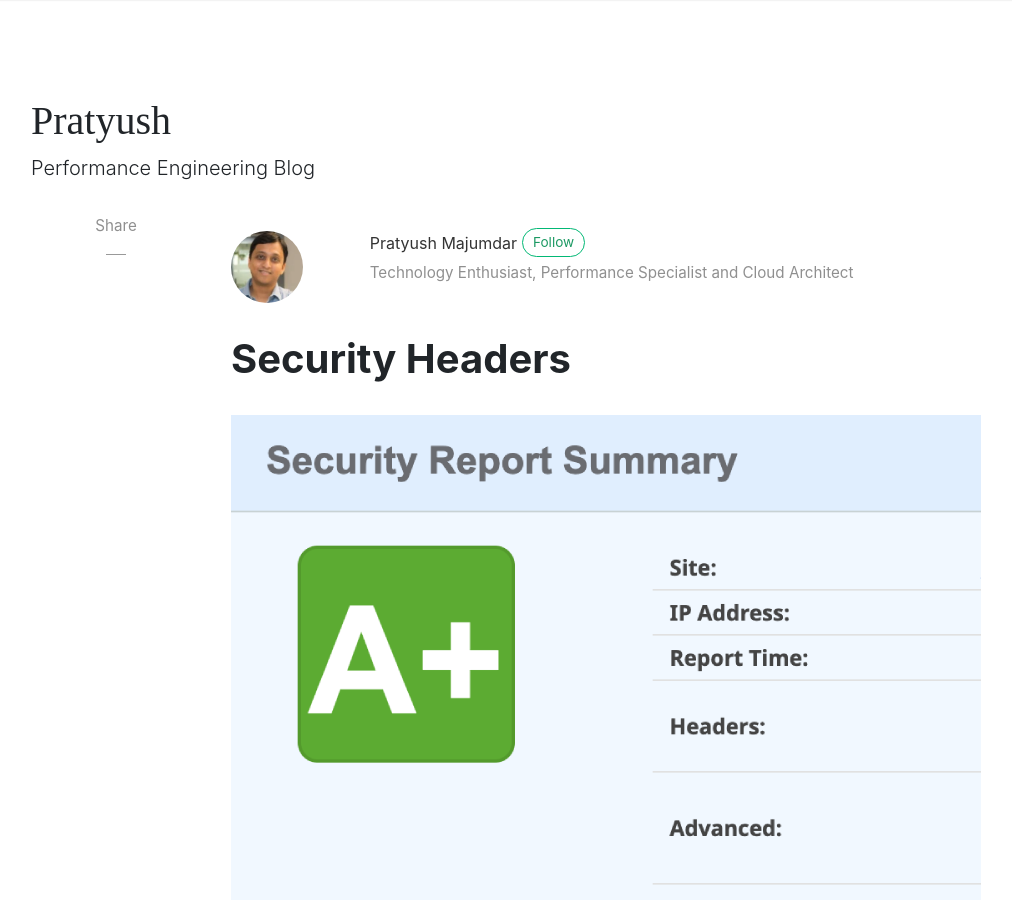
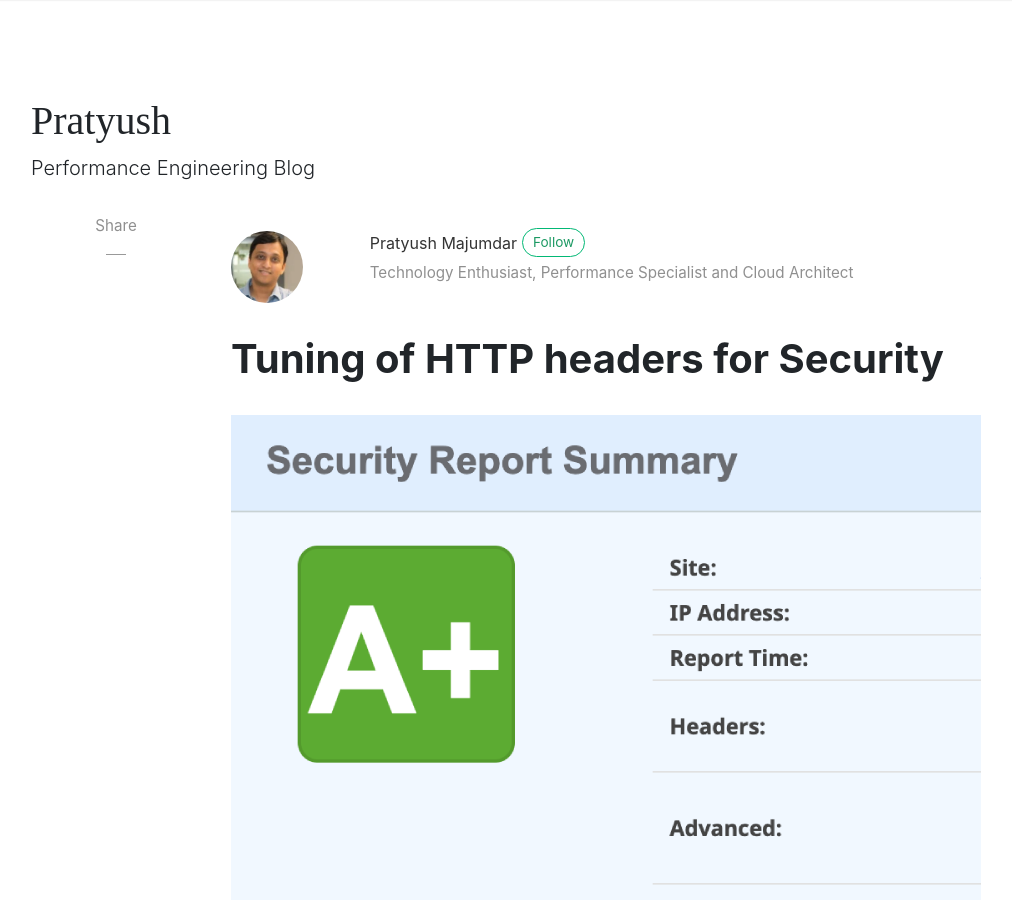
Before and after one commit to pratyush1806/pratyush1806.github.io, a Jekyll site: the page built from _posts/2018-12-20-security-headers.md, in a window 1280 px wide and 900 px high. Shown: the whole window, without its empty margins (54-1066 px from the left). Built offline with Jekyll 4.4.1, drawn with Linux system fonts in a browser that asks for light colours; nearby versions of some CDN libraries; comment, search, counter and statistics services are not loaded.

```diff
--- a/_posts/2018-12-20-security-headers.md
+++ b/_posts/2018-12-20-security-headers.md
@@ -1,11 +1,11 @@
 ---
 layout: post
-title: "Security Headers"
+title: "Tuning of HTTP headers for Security"
 author: pratyush
 categories: [ Security, Tutorial ]
 #tags: [red, yellow]
 image: assets/images/security-headers.webp
-description: "How to secure website using proper http headers"
+description: "How to secure a website using HTTP Headers"
 comments: true
 #rating: 4.5
 ---
```
